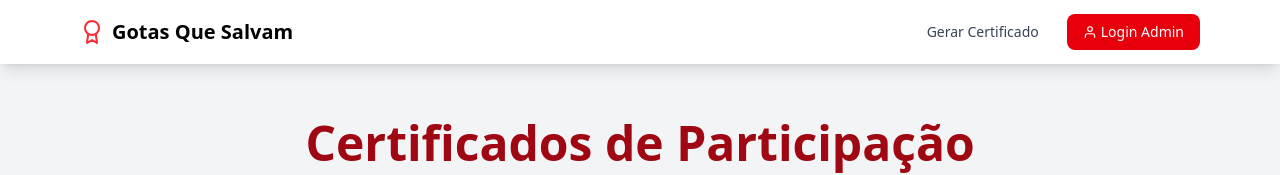
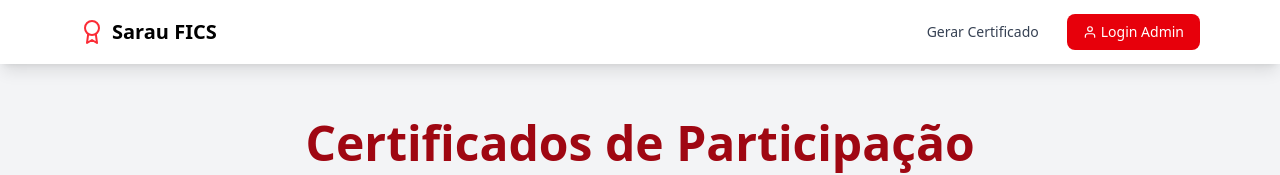
Before and after one commit to Killuasito/Gotas-Que-Salvam, a React (Vite) app: page / in a window 1280 px wide. Shown: the top 175 px of the page. Built offline with nearby package versions, Linux system fonts and the light colour scheme; no server answers; what @react-pdf/renderer would draw is missing.

Commit message:
Atualizar o Navbar.jsx

```diff
--- a/src/components/Navbar.jsx
+++ b/src/components/Navbar.jsx
@@ -13,7 +13,7 @@
         <div className="flex justify-between items-center h-16">
           <Link to="/" className="flex items-center space-x-2">
             <FiAward className="text-red-500 text-2xl" />
-            <span className="font-bold text-xl">Gotas Que Salvam</span>
+            <span className="font-bold text-xl">Sarau FICS</span>
           </Link>
 
           {/* Mobile menu button */}
```
